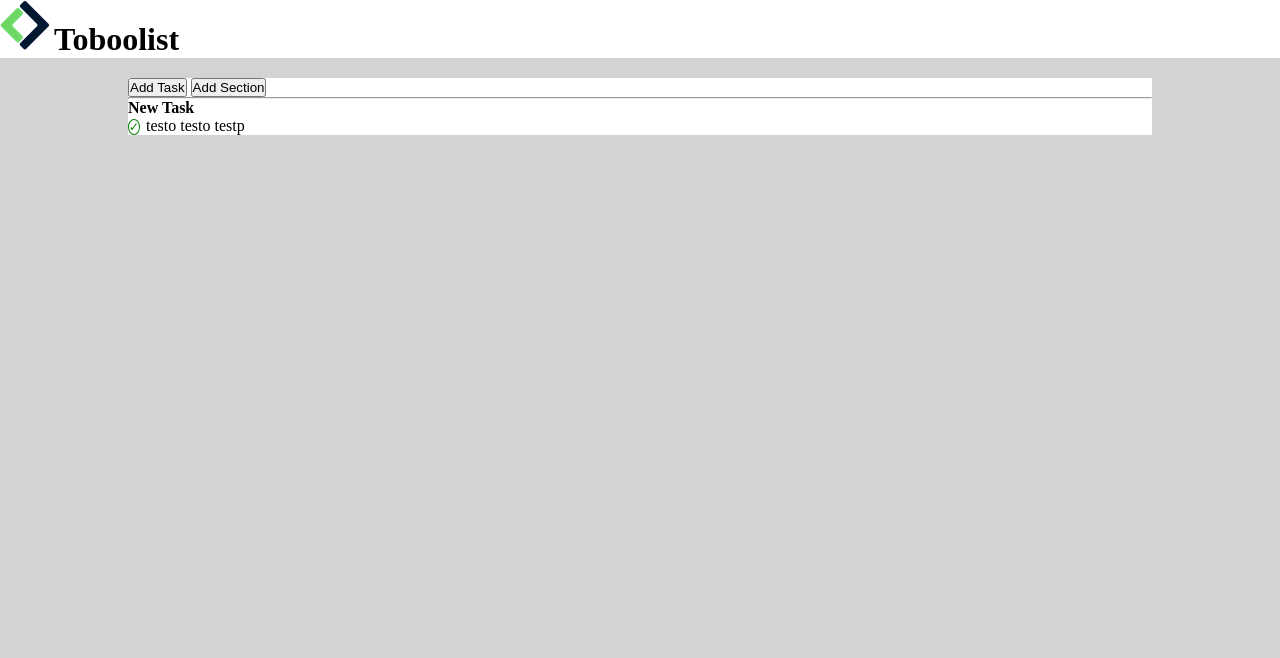
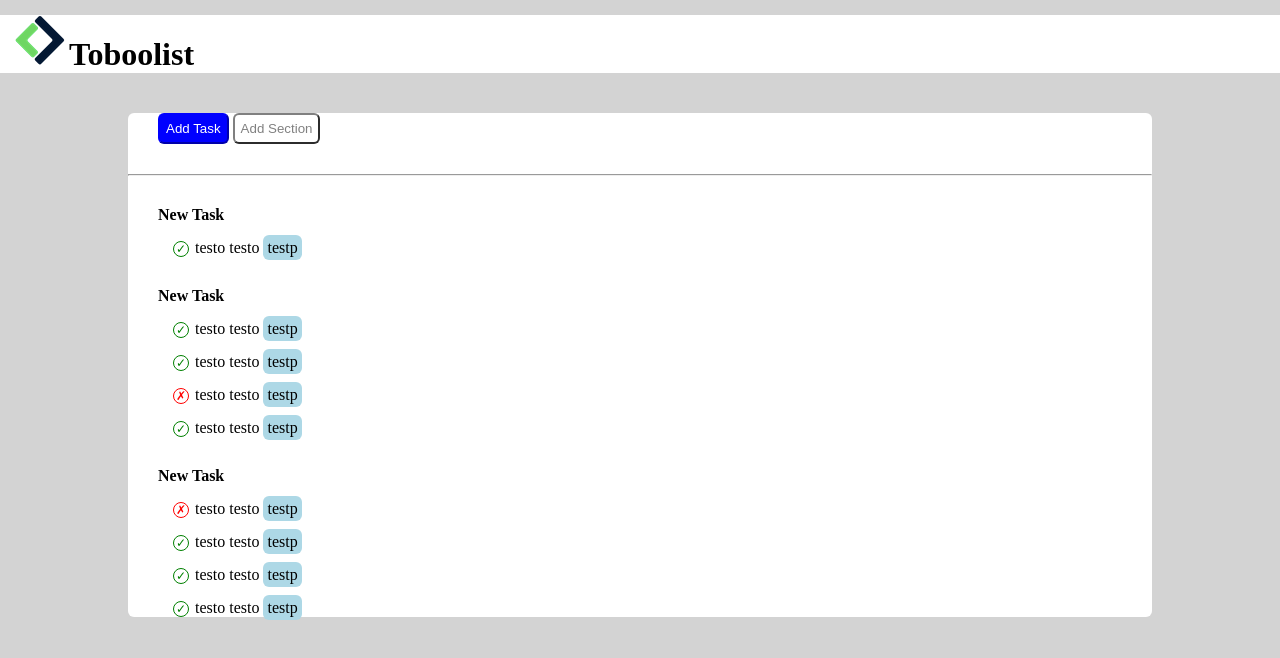
Before and after one commit to GiacomoMilitello/html-css-toboolist, a plain HTML site: page index.html in a window 1280 px wide. Drawn offline with Linux system fonts and the light colour scheme.

Commit message:
structure

```diff
--- a/assets/css/style.css
+++ b/assets/css/style.css
@@ -10,14 +10,29 @@ header{
     background-color: white;
 }
 div figure,
-div h1,
-.list{
-    display: inline;
+div h1
+{
+    display: inline-block;
 }
 main{
     background-color: white;
     width: 80%;
-    margin: 20px auto;
+    margin: 40px auto;
+}
+nav{
+}
+button{
+    padding: 6px;
+}
+#blueb{
+    background-color: blue;
+    color: white;
+    border-color: blue;
+}
+#whiteb{
+    background-color: white;
+    color: grey;
+    border-color: grey;
 }
 .check{
     width: 16px;
@@ -28,7 +43,36 @@ main{
     color: green;
     text-align: center;
     margin-right: 2px;
+    display: inline-block;
+}
+.cross{
+    width: 16px;
+    height: 16px;
+    border: 1px solid red;
+    border-radius: 50%;
+    font-size: 12px;
+    color: red;
+    text-align: center;
+    margin-right: 2px;
+    display: inline-block;
 }
 .round{
     border-radius: 6px;
 }
+.edi{
+    background-color: lightblue;
+}
+.q1{
+    background-color: purple;
+    paddin
+}
+div span:last-child{
+    padding: 4px;
+}
+div{
+    margin: 15px;
+}
+section,
+nav{
+    margin: 30px;
+}
--- a/index.html
+++ b/index.html
@@ -15,16 +15,68 @@
             <h1>Toboolist</h1>
         </div>
     </header>
-    <main>
+    <main class="round">
         <nav>
-            <button>Add Task</button>
-            <button>Add Section</button>
+            <button id="blueb" class="round">Add Task</button>
+            <button id="whiteb" class="round">Add Section</button>
         </nav>
         <hr>
+
         <section>
             <h4>New Task</h4>
-            <div class="check list">&check;</div>
-            <div class="list">testo testo <span class="round">testp</span></div>
+            <div>
+                <span class="check">&check;</span>
+                <span>testo testo</span>
+                <span class="round edi">testp</span>
+            </div>
+        </section>
+
+        <section>
+            <h4>New Task</h4>
+            <div>
+                <span class="check">&check;</span>
+                <span>testo testo</span>
+                <span class="round edi">testp</span>
+            </div>
+            <div>
+                <span class="check">&check;</span>
+                <span>testo testo</span>
+                <span class="round edi">testp</span>
+            </div>
+            <div>
+                <span class="cross">&cross;</span>
+                <span>testo testo</span>
+                <span class="round edi">testp</span>
+            </div>
+            <div>
+                <span class="check">&check;</span>
+                <span>testo testo</span>
+                <span class="round edi">testp</span>
+            </div>
+        </section>
+
+        <section>
+            <h4>New Task</h4>
+            <div>
+                <span class="cross">&cross;</span>
+                <span>testo testo</span>
+                <span class="round edi">testp</span>
+            </div>
+            <div>
+                <span class="check">&check;</span>
+                <span>testo testo</span>
+                <span class="round edi">testp</span>
+            </div>
+            <div>
+                <span class="check">&check;</span>
+                <span>testo testo</span>
+                <span class="round edi">testp</span>                </div>
+            <div>
+                <span class="check">&check;</span>
+                <span>testo testo</span>
+                <span class="round edi">testp</span>
+            </div>
+        </section>
     </main>
 </body>
 </html>
```
